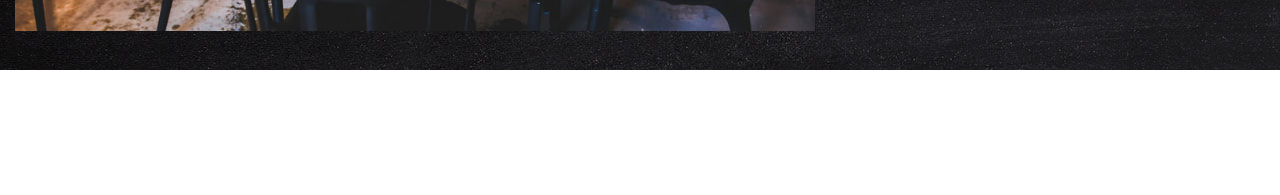
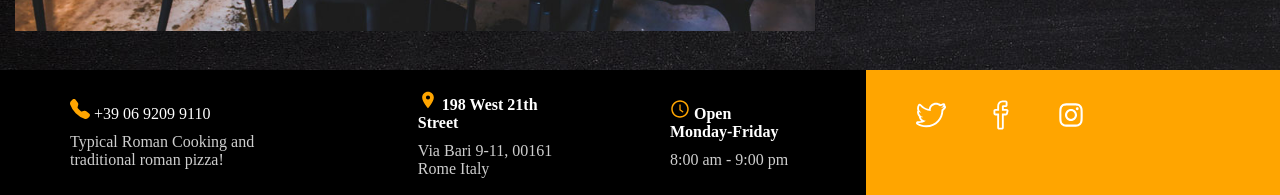
Before and after one commit to TemchenkoVolodymyr/Pizza, a React (Create React App) app: page / in a window 1280 px wide. Shown: the part 2122-2317 px from the top of the page. Before the commit the page ends 2192 px from the top, so only its background shows below. Built offline with nearby package versions, Linux system fonts and the light colour scheme; no server answers.

Commit message:
created info about local and social

```diff
--- /dev/null
+++ b/src/Components/AboutUs/AboutUs.js
@@ -0,0 +1,48 @@
+import React from "react";
+import style from './AboutUs.module.scss'
+import {BsFillTelephoneFill} from "react-icons/bs";
+import {MdPlace} from "react-icons/md";
+import {AiOutlineClockCircle, AiOutlineInstagram} from "react-icons/ai";
+import {SlSocialFacebook, SlSocialTwitter} from "react-icons/sl";
+import {NavLink} from "react-router-dom";
+
+const AboutUs = () => {
+  return (
+    <>
+      <div className={style.container}>
+        <div className={style.info}>
+          <div>
+            <a href="https://wa.me/3272885492" target="_blank" rel="noopener noreferrer"><BsFillTelephoneFill
+              style={{color: 'orange', fontSize: "20px"}}></BsFillTelephoneFill> +39 06 9209 9110</a>
+            <p>Typical Roman Cooking and traditional roman pizza!</p>
+          </div>
+          <div>
+            <h3><MdPlace style={{color: 'orange', fontSize: "20px"}}></MdPlace> 198 West 21th Street</h3>
+            <p>Via Bari 9-11, 00161 Rome Italy</p>
+          </div>
+          <div>
+            <h3><AiOutlineClockCircle style={{color: 'orange', fontSize: "20px"}}></AiOutlineClockCircle> Open
+              Monday-Friday</h3>
+            <p>8:00 am - 9:00 pm</p>
+          </div>
+
+        </div>
+        <div className={style.social}>
+          <NavLink to={'#'}>
+            <SlSocialTwitter></SlSocialTwitter>
+          </NavLink>
+          <NavLink to={'#'}>
+            <SlSocialFacebook></SlSocialFacebook>
+          </NavLink>
+          <NavLink to={'#'}>
+            <AiOutlineInstagram/>
+          </NavLink>
+
+
+        </div>
+      </div>
+    </>
+  )
+}
+
+export default AboutUs
--- /dev/null
+++ b/src/Components/AboutUs/AboutUs.module.css
@@ -0,0 +1,39 @@
+.container {
+  display: flex;
+}
+.container .info {
+  width: 70%;
+  background-color: black;
+  display: flex;
+  color: white;
+  padding: 20px;
+  align-items: center;
+  justify-content: center;
+}
+.container .info div {
+  margin: 0 50px;
+}
+.container .info div a {
+  color: #fdfdfd;
+  text-decoration: none;
+  font-size: 16px;
+}
+.container .info div p {
+  margin-top: 10px;
+  color: #cecece;
+}
+.container .info div h3 {
+  font-size: 16px;
+}
+.container .social {
+  background-color: orange;
+  width: 30%;
+  padding: 30px;
+}
+.container .social svg {
+  color: #ffffff;
+  font-size: 30px;
+  margin: 0 20px;
+}
+
+/*# sourceMappingURL=AboutUs.module.css.map */
--- /dev/null
+++ b/src/Components/AboutUs/AboutUs.module.scss
@@ -0,0 +1,39 @@
+.container{
+  display: flex;
+  .info{
+    width: 70%;
+    background-color: black;
+    display: flex;
+    //justify-content: space-between;
+    color:white;
+    padding: 20px;
+    align-items: center;
+    justify-content: center;
+
+    div{
+      margin: 0 50px;
+      a{
+        color:#fdfdfd;
+        text-decoration: none;
+        font-size: 16px;
+      }
+      p{
+        margin-top: 10px;
+        color:#cecece;
+      }
+      h3{
+        font-size: 16px;
+      }
+    }
+  }
+  .social{
+    background-color: orange;
+    width: 30%;
+    padding: 30px;
+    svg{
+      color: #ffffff;
+      font-size: 30px;
+      margin: 0 20px;
+    }
+  }
+}
--- a/src/Pages/HomePage.js
+++ b/src/Pages/HomePage.js
@@ -5,6 +5,7 @@ import axios from "axios";
 import {useDispatch} from "react-redux";
 import {homePageAC} from "../Redux/HomePage/homePageAC";
 import OtherProduct from "../Components/OtherProduct/OtherProduct";
+import AboutUs from "../Components/AboutUs/AboutUs";
 
 
 const HomePage = () => {
@@ -20,6 +21,7 @@ const HomePage = () => {
     <>
       <HomeSlider></HomeSlider>
       <Menu></Menu>
+      <AboutUs></AboutUs>
 
     </>
   )
```
Also changed, not shown: 1 other file (tests, documents, lock files or other folders).
